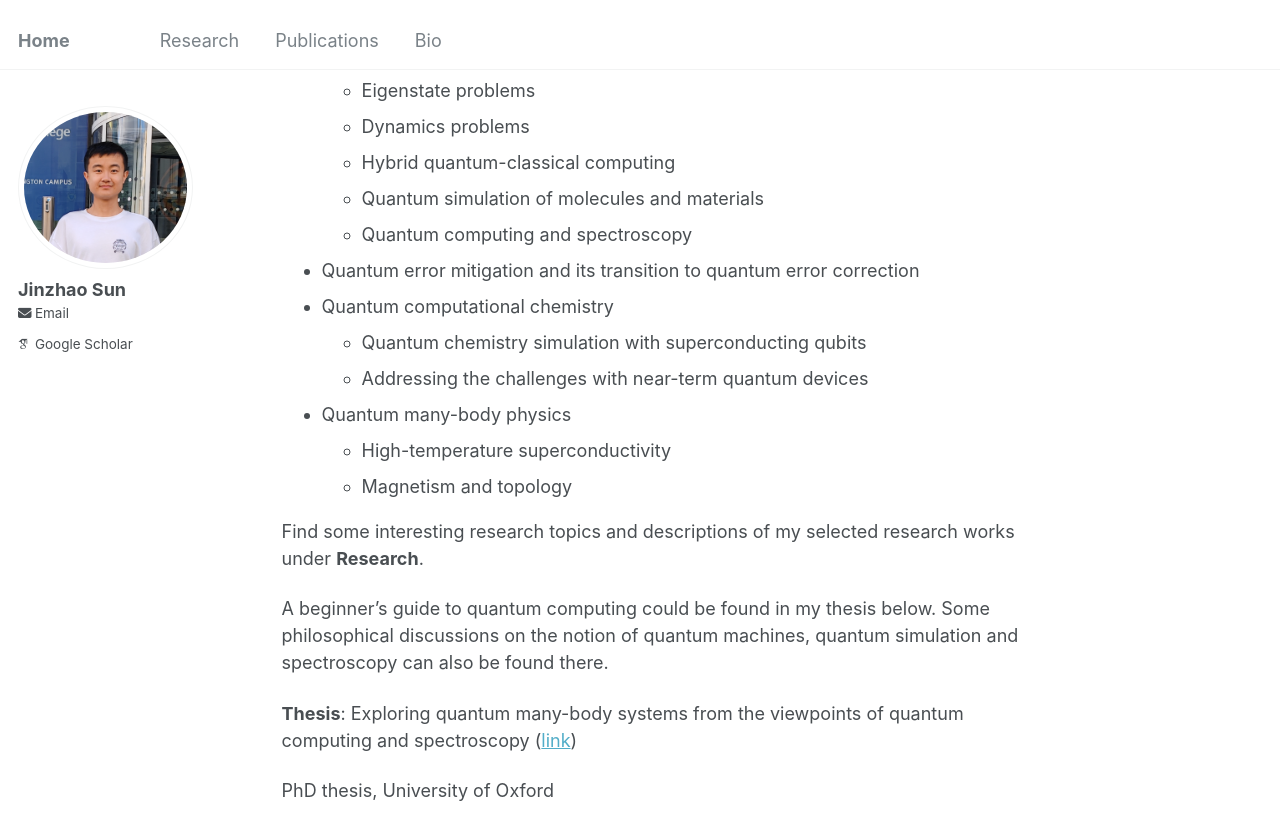
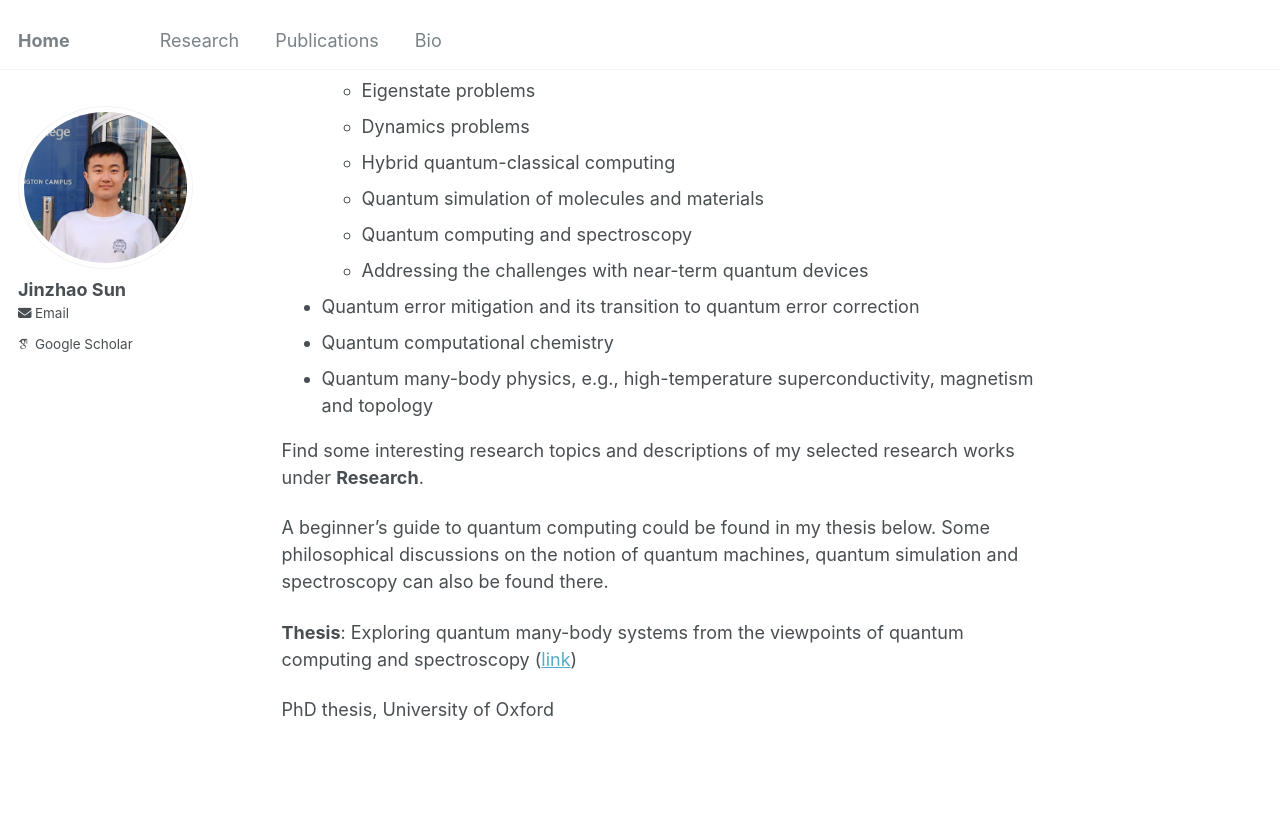
Before and after one commit to jinzhao-sun/jinzhao-sun.github.io, a Jekyll site: the page built from _pages/about.md, in a window 1280 px wide and 900 px high, scrolled down 370 px. Shown: the top 840 px of the window. Built offline with Jekyll 4.4.1, drawn with Linux system fonts in a browser that asks for light colours; some web fonts are replaced.

Commit message:
Update about.md

```diff
--- a/_pages/about.md
+++ b/_pages/about.md
@@ -17,13 +17,10 @@ I have a broad interest in quantum computing, quantum information, and quantum m
   *  Hybrid quantum-classical computing
   *  Quantum simulation of molecules and materials
   *  Quantum computing and spectroscopy
+  *  Addressing the challenges with near-term quantum devices
 * Quantum error mitigation and its transition to quantum error correction
 * Quantum computational chemistry
-  * Quantum chemistry simulation with superconducting qubits
-  * Addressing the challenges with near-term quantum devices
-* Quantum many-body physics
-  * High-temperature superconductivity
-  * Magnetism and topology
+* Quantum many-body physics, e.g., high-temperature superconductivity, magnetism and topology
 
 Find some interesting research topics and descriptions of my selected research works under **Research**.
 
```
